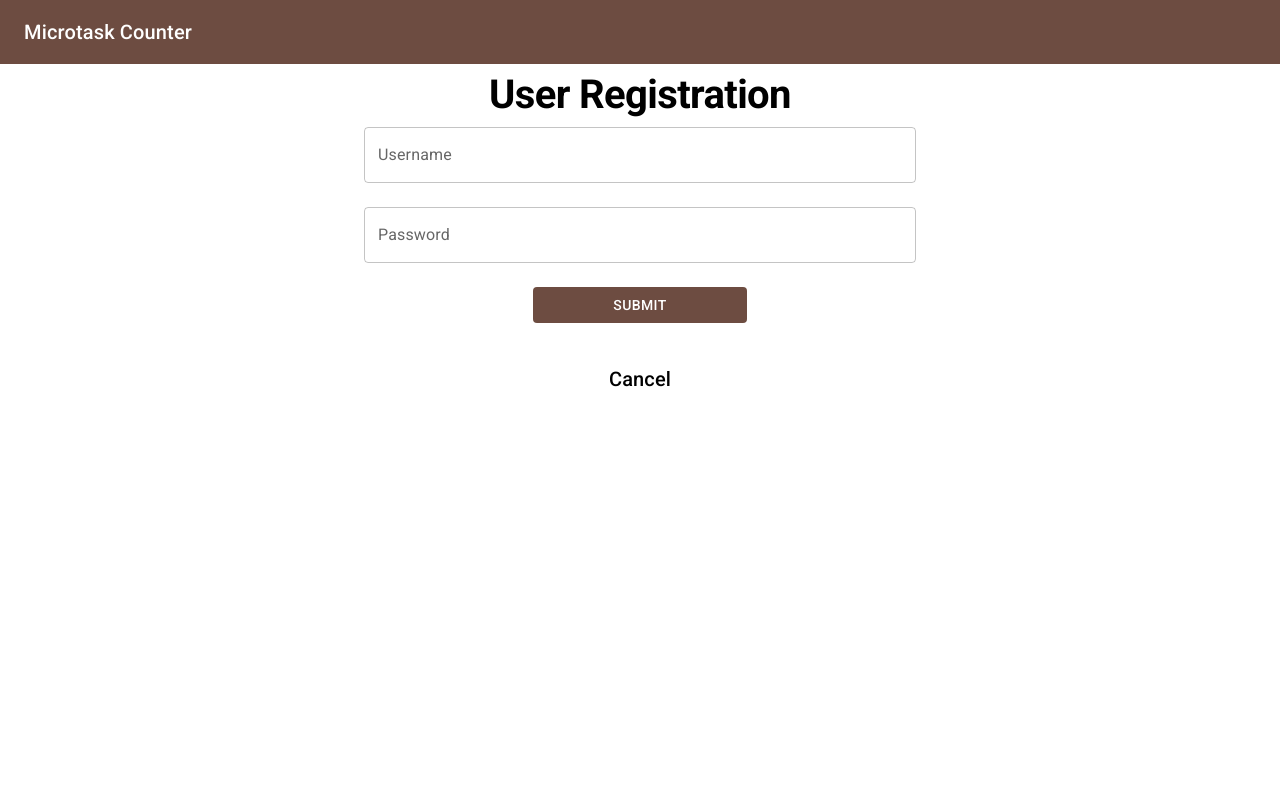
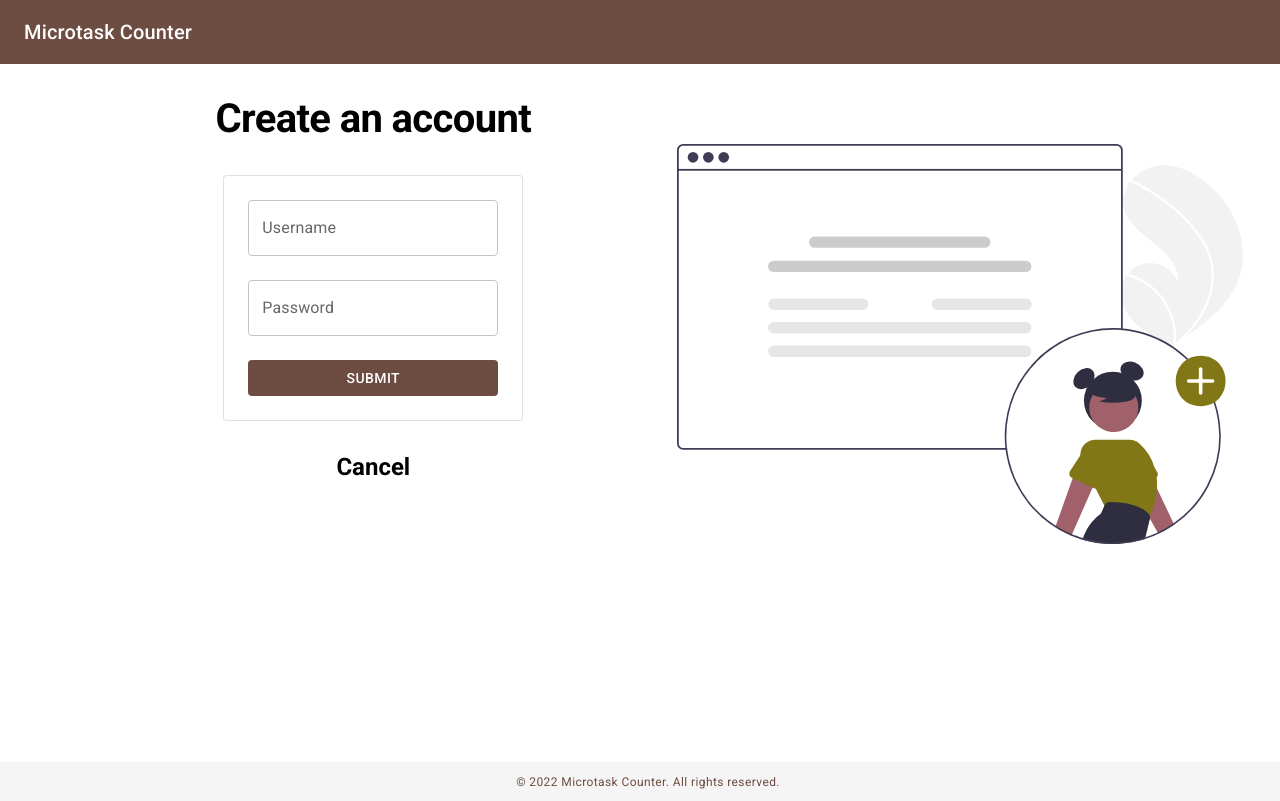
Before and after one commit to Kevin-Mickael/Microtask, a React (Create React App) app: page /register in a window 1280 px wide. Built offline with nearby package versions, Linux system fonts and the light colour scheme.

Commit message:
Improve UI, add Footer

```diff
--- a/src/App.js
+++ b/src/App.js
@@ -5,10 +5,13 @@ import Register from "./pages/Register/Register";
 import Dashboard from "./pages/Dashboard/Dashboard";
 import NotFound from "./pages/NotFound/NotFound";
 import Navbar from "./components/Navbar/Navbar";
+import Footer from "./components/Footer/Footer";
+import Box from "@mui/material/Box";
 
 const App = (props) => {
   return (
     <BrowserRouter {...props}>
+      <Box sx={{ minHeight: "calc(100vh - 37.91px)" }}>
       <Navbar />
       <Switch>
         <Route path="/login">
@@ -34,6 +37,8 @@ const App = (props) => {
           <NotFound />
         </Route>
       </Switch>
+      </Box>
+      <Footer />
     </BrowserRouter>
   );
 };
--- /dev/null
+++ b/src/components/Footer/Footer.js
@@ -0,0 +1,23 @@
+import React from "react";
+import Box from "@mui/material/Box";
+import Typography from "@mui/material/Typography";
+import { grey } from "@mui/material/colors";
+
+const Footer = () => {
+  return (
+    <Box
+      sx={{
+        width: "100%",
+        backgroundColor: grey[100],
+        textAlign: "center",
+        p: 1,
+      }}
+    >
+      <Typography variant="caption" color="primary">
+        &copy; 2022 Microtask Counter. All rights reserved.
+      </Typography>
+    </Box>
+  );
+};
+
+export default Footer;
--- a/src/components/Tasks/Tasks.js
+++ b/src/components/Tasks/Tasks.js
@@ -8,6 +8,7 @@ import Typography from "@mui/material/Typography";
 import Snackbar from "@mui/material/Snackbar";
 import MuiAlert from "@mui/material/Alert";
 import { useSelector } from "react-redux";
+import Box from "@mui/material/Box";
 
 const axios = require("axios");
 
@@ -382,7 +383,7 @@ const Tasks = (props) => {
   }
 
   return (
-    <div>
+    <Box>
       <NewTask
         onAddTask={addTaskHandler}
         types={types}
@@ -418,7 +419,7 @@ const Tasks = (props) => {
           {message.content}
         </Alert>
       </Snackbar>
-    </div>
+    </Box>
   );
 };
 
--- a/src/index.js
+++ b/src/index.js
@@ -31,6 +31,11 @@ const theme = createTheme({
       fontWeight: 700,
       padding: "0.5rem",
     },
+    h3: {
+      fontSize: "1.5rem",
+      fontWeight: 700,
+      padding: "0.5rem",
+    },
   },
 });
 
--- a/src/pages/Login/Login.js
+++ b/src/pages/Login/Login.js
@@ -7,9 +7,11 @@ import config from "../../config";
 import Typography from "@mui/material/Typography";
 import Button from "@mui/material/Button";
 import TextField from "@mui/material/TextField";
-import Container from "@mui/material/Container";
 import Box from "@mui/material/Box";
 import Alert from "@mui/material/Alert";
+import Card from "@mui/material/Card";
+import Grid from "@mui/material/Grid";
+import taskImage from "../../images/completed_tasks.svg";
 
 const axios = require("axios");
 
@@ -56,9 +58,37 @@ const Login = () => {
   };
 
   return (
-    <Container maxWidth="sm">
+    <>
       {message && <Alert severity={message.severity}>{message.data}</Alert>}
 
+      <Grid container spacing={0}>
+        <Grid
+          item
+          md={7}
+          sx={{
+            display: { xs: "none", md: "block" },
+          }}
+        >
+          <Box
+            component="div"
+            sx={{
+              display: "flex",
+              flexDirection: "column",
+              justifyContent: "center",
+              alignItems: "center",
+            }}
+          >
+            <Typography variant="h1" component="div" sx={{ m: 4 }}>
+            Tasks tracking made simple.
+            </Typography>
+            <img
+              src={taskImage}
+              alt="Two people completing tasks."
+              style={{ height: 400 }}
+            />
+          </Box>
+        </Grid>
+        <Grid item xs={12} md={4}>
           <Box
             component="form"
             onSubmit={handleSubmit(submitHandler)}
@@ -71,10 +101,20 @@ const Login = () => {
               alignItems: "center",
             }}
           >
-        <Typography variant="h1" component="div">
-          User Login
+            <Typography variant="h2" component="div" sx={{ m: 3 }}>
+              Welcome back
             </Typography>
-
+            <Card
+              variant="outlined"
+              sx={{
+                p: 3,
+                minWidth: 250,
+                display: "flex",
+                flexDirection: "column",
+                justifyContent: "center",
+                alignItems: "center",
+              }}
+            >
               <Controller
                 name="username"
                 control={control}
@@ -127,7 +167,8 @@ const Login = () => {
                   },
                   maxLength: {
                     value: 128,
-              message: "Password should have a maximum of 128 characters.",
+                    message:
+                      "Password should have a maximum of 128 characters.",
                   },
                   pattern: {
                     value:
@@ -151,14 +192,15 @@ const Login = () => {
                 )}
               />
               <Button
+                fullWidth
                 disableElevation
                 variant="contained"
                 type="submit"
-          sx={{ px: 10, mb: 5 }}
               >
                 Login
               </Button>
-        <Typography variant="h2" component="div">
+            </Card>
+            <Typography variant="h3" component="div" sx={{ m: 3 }}>
               Don't have an account?
             </Typography>
             <Button
@@ -172,7 +214,9 @@ const Login = () => {
               Register
             </Button>
           </Box>
-    </Container>
+        </Grid>
+      </Grid>
+    </>
   );
 };
 
--- a/src/pages/Register/Register.js
+++ b/src/pages/Register/Register.js
@@ -7,9 +7,11 @@ import config from "../../config";
 import Typography from "@mui/material/Typography";
 import Button from "@mui/material/Button";
 import TextField from "@mui/material/TextField";
-import Container from "@mui/material/Container";
 import Box from "@mui/material/Box";
 import Alert from "@mui/material/Alert";
+import Card from "@mui/material/Card";
+import Grid from "@mui/material/Grid";
+import addUserImage from "../../images/add_user.svg";
 
 const axios = require("axios");
 
@@ -53,9 +55,11 @@ const Register = () => {
   };
 
   return (
-    <Container maxWidth="sm">
+    <>
       {message && <Alert severity={message.severity}>{message.data}</Alert>}
 
+      <Grid container spacing={0}>
+        <Grid item xs={12} md={7}>
           <Box
             component="form"
             onSubmit={handleSubmit(submitHandler)}
@@ -68,9 +72,20 @@ const Register = () => {
               alignItems: "center",
             }}
           >
-        <Typography variant="h1" component="div">
-          User Registration
+            <Typography variant="h1" component="div" sx={{ m: 3 }}>
+              Create an account
             </Typography>
+            <Card
+              variant="outlined"
+              sx={{
+                p: 3,
+                minWidth: 250,
+                display: "flex",
+                flexDirection: "column",
+                justifyContent: "center",
+                alignItems: "center",
+              }}
+            >
               <Controller
                 name="username"
                 control={control}
@@ -123,7 +138,8 @@ const Register = () => {
                   },
                   maxLength: {
                     value: 128,
-              message: "Password should have a maximum of 128 characters.",
+                    message:
+                      "Password should have a maximum of 128 characters.",
                   },
                   pattern: {
                     value:
@@ -147,20 +163,50 @@ const Register = () => {
                 )}
               />
               <Button
+                fullWidth
                 disableElevation
                 variant="contained"
                 type="submit"
-          sx={{ px: 10, mb: 5 }}
               >
                 Submit
               </Button>
-        <Typography variant="h6" component="div">
-          <Link to="/login" style={{ color: "black", textDecoration: "none" }}>
+            </Card>
+            <Typography
+              variant="h3"
+              component={Link}
+              to="/login"
+              sx={{ m: 3, textDecoration: "none", color: "inherit" }}
+            >
               Cancel
-          </Link>
             </Typography>
           </Box>
-    </Container>
+        </Grid>
+        <Grid
+          item
+          md={4}
+          sx={{
+            display: { xs: "none", md: "block" },
+          }}
+        >
+          <Box
+            component="div"
+            sx={{
+              display: "flex",
+              flexDirection: "column",
+              justifyContent: "center",
+              alignItems: "center",
+              p: 10,
+            }}
+          >
+            <img
+              src={addUserImage}
+              alt="A browser and a new user."
+              style={{ height: 400 }}
+            />
+          </Box>
+        </Grid>
+      </Grid>
+    </>
   );
 };
 
```
Also changed, not shown: src/images/add_user.svg (added), src/images/completed_tasks.svg (added). Lines whose indentation alone changed are shown as unchanged.
